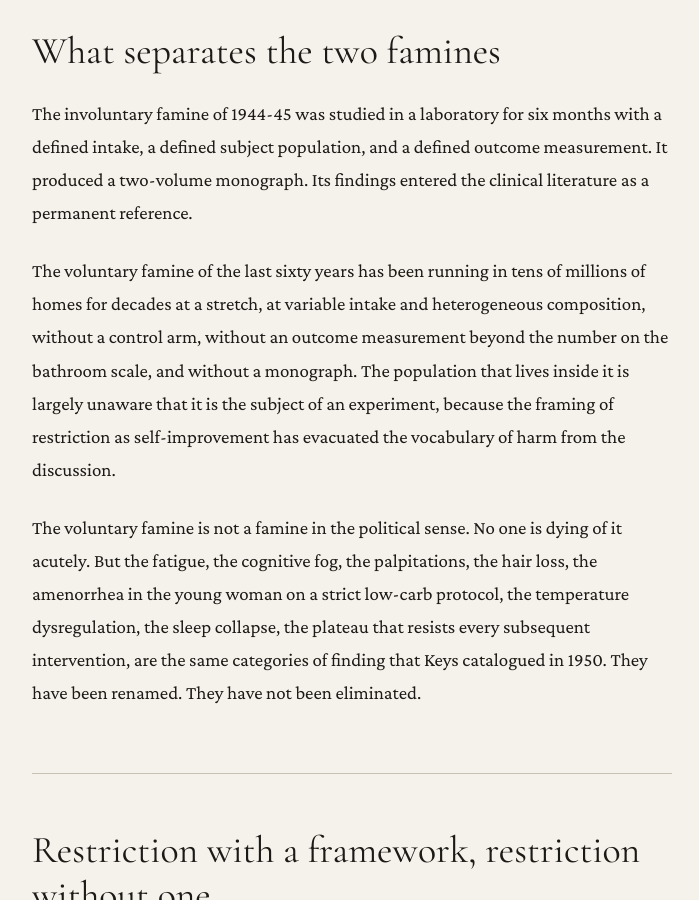
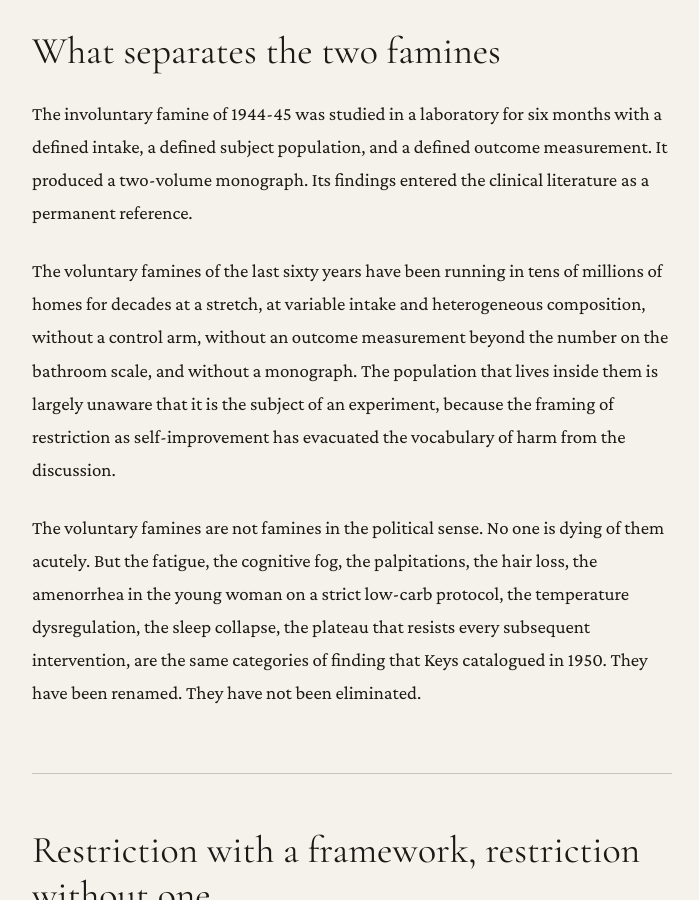
Before and after one commit to PerigGouanvic/physiological-rights, a Jekyll site: the page built from _critique/the-voluntary-famines-of-an-overweight-civilization.md, in a window 1280 px wide and 900 px high, scrolled down 5495 px. Shown: the whole window, without its empty margins (122-821 px from the left). Built offline with Jekyll 4.4.1, drawn with Linux system fonts in a browser that asks for light colours.

Commit message:
edit(voluntary-famines): pluralize "voluntary famine" in closing section
The title, the "The plural" section, and the final paragraph already used
the plural. Two stray singulars in the epistemic-contrast section made the
argument inconsistent.

Co-Authored-By: Claude Opus 4.7 <noreply@anthropic.com>

```diff
--- a/_critique/the-voluntary-famines-of-an-overweight-civilization.md
+++ b/_critique/the-voluntary-famines-of-an-overweight-civilization.md
@@ -75,9 +75,9 @@ Each of these depletions is invisible on the ordinary blood panel. Each of them
 
 The involuntary famine of 1944-45 was studied in a laboratory for six months with a defined intake, a defined subject population, and a defined outcome measurement. It produced a two-volume monograph. Its findings entered the clinical literature as a permanent reference.
 
-The voluntary famine of the last sixty years has been running in tens of millions of homes for decades at a stretch, at variable intake and heterogeneous composition, without a control arm, without an outcome measurement beyond the number on the bathroom scale, and without a monograph. The population that lives inside it is largely unaware that it is the subject of an experiment, because the framing of restriction as self-improvement has evacuated the vocabulary of harm from the discussion.
+The voluntary famines of the last sixty years have been running in tens of millions of homes for decades at a stretch, at variable intake and heterogeneous composition, without a control arm, without an outcome measurement beyond the number on the bathroom scale, and without a monograph. The population that lives inside them is largely unaware that it is the subject of an experiment, because the framing of restriction as self-improvement has evacuated the vocabulary of harm from the discussion.
 
-The voluntary famine is not a famine in the political sense. No one is dying of it acutely. But the fatigue, the cognitive fog, the palpitations, the hair loss, the amenorrhea in the young woman on a strict low-carb protocol, the temperature dysregulation, the sleep collapse, the plateau that resists every subsequent intervention, are the same categories of finding that Keys catalogued in 1950. They have been renamed. They have not been eliminated.
+The voluntary famines are not famines in the political sense. No one is dying of them acutely. But the fatigue, the cognitive fog, the palpitations, the hair loss, the amenorrhea in the young woman on a strict low-carb protocol, the temperature dysregulation, the sleep collapse, the plateau that resists every subsequent intervention, are the same categories of finding that Keys catalogued in 1950. They have been renamed. They have not been eliminated.
 
 ## Restriction with a framework, restriction without one
 
```
